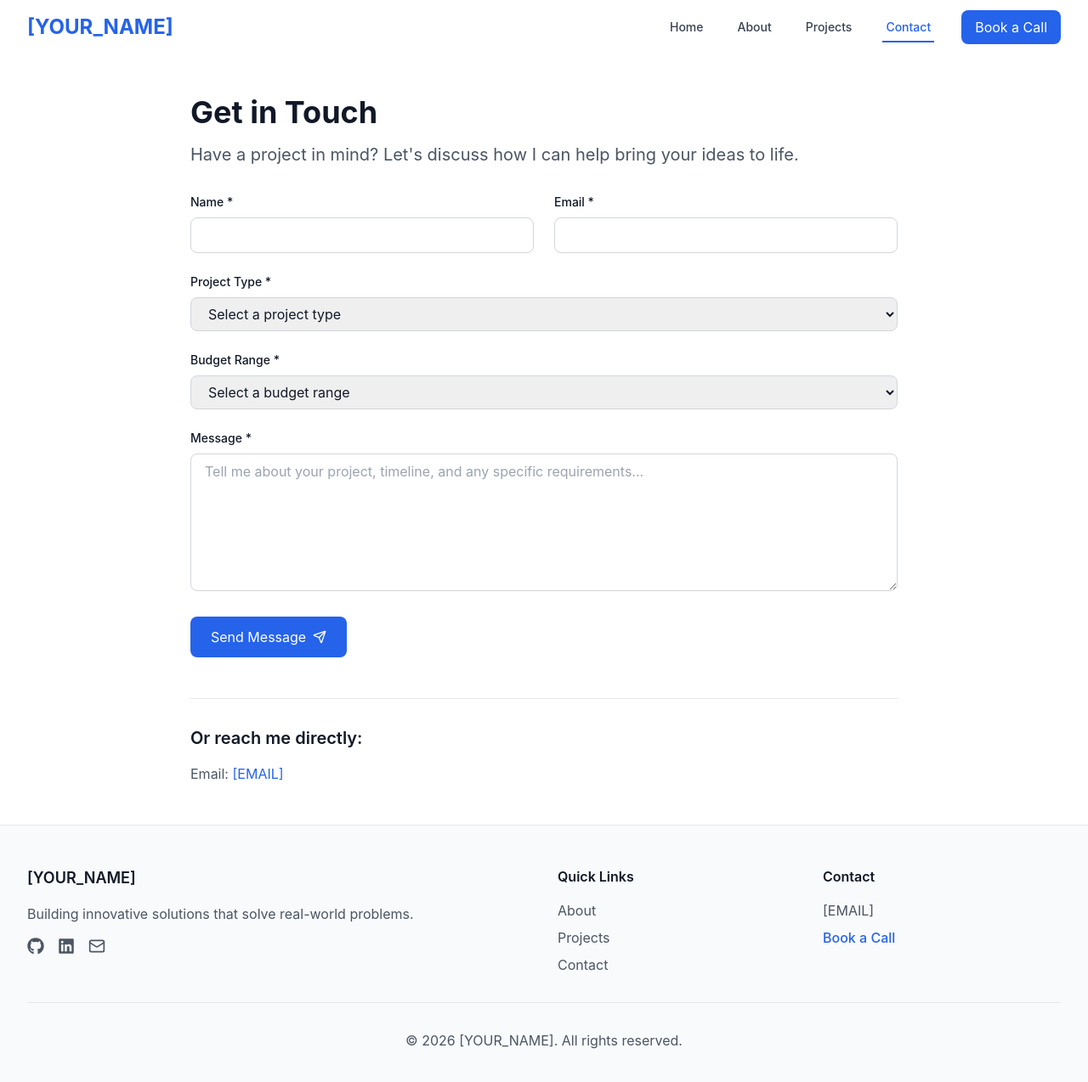
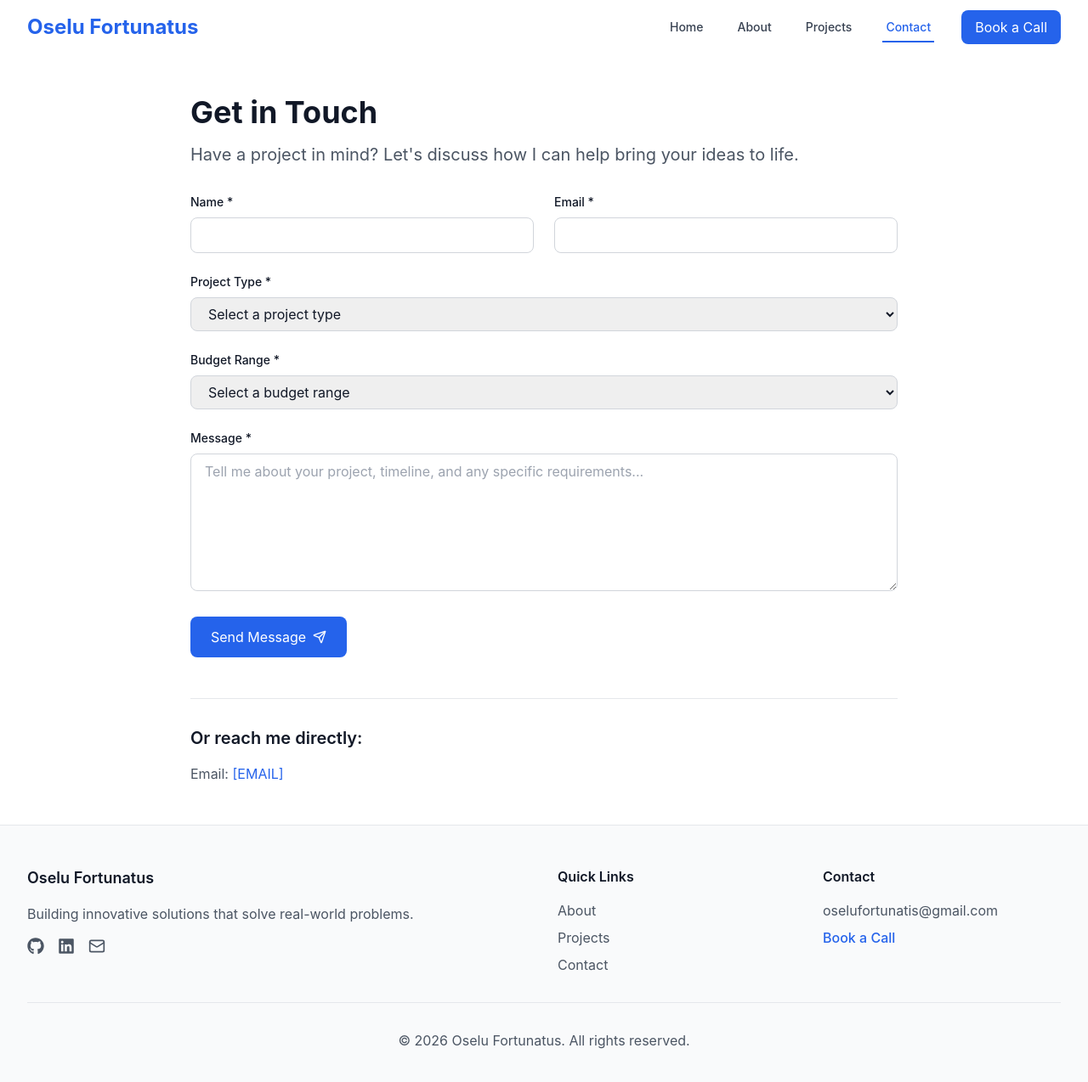
Before and after one commit to Osfoce/osfoce-portfolio, a React (Vite) app: page /contact in a window 1280 px wide. Shown: the top 1274 px of the page at 85% size. Built offline with nearby package versions, Linux system fonts and the light colour scheme.

Commit message:
editted names

```diff
--- a/src/components/Footer.tsx
+++ b/src/components/Footer.tsx
@@ -7,7 +7,7 @@ export default function Footer() {
       <div className="max-w-7xl mx-auto px-4 sm:px-6 lg:px-8 py-12">
         <div className="grid grid-cols-1 md:grid-cols-4 gap-8">
           <div className="col-span-1 md:col-span-2">
-            <h3 className="text-lg font-semibold mb-4">[YOUR_NAME]</h3>
+            <h3 className="text-lg font-semibold mb-4">Oselu Fortunatus</h3>
             <p className="text-gray-600 dark:text-gray-400 mb-4">
               Building innovative solutions that solve real-world problems.
             </p>
@@ -18,7 +18,7 @@ export default function Footer() {
               <a href="[LINKEDIN_LINK]" target="_blank" rel="noopener noreferrer" className="text-gray-600 dark:text-gray-400 hover:text-primary-600">
                 <FaLinkedin size={20} />
               </a>
-              <a href="mailto:[EMAIL]" className="text-gray-600 dark:text-gray-400 hover:text-primary-600">
+              <a href="mailto:oselufortunatis@gmail.com" className="text-gray-600 dark:text-gray-400 hover:text-primary-600">
                 <Mail size={20} />
               </a>
             </div>
@@ -36,7 +36,7 @@ export default function Footer() {
           <div>
             <h4 className="font-semibold mb-4">Contact</h4>
             <ul className="space-y-2">
-              <li className="text-gray-600 dark:text-gray-400">[EMAIL]</li>
+              <li className="text-gray-600 dark:text-gray-400">oselufortunatis@gmail.com</li>
               <li>
                 <button className="text-primary-600 hover:text-primary-700 font-medium">
                   Book a Call
@@ -47,7 +47,7 @@ export default function Footer() {
         </div>
 
         <div className="border-t border-gray-200 dark:border-gray-700 mt-8 pt-8 text-center text-gray-600 dark:text-gray-400">
-          <p>&copy; {new Date().getFullYear()} [YOUR_NAME]. All rights reserved.</p>
+          <p>&copy; {new Date().getFullYear()} Oselu Fortunatus. All rights reserved.</p>
         </div>
       </div>
     </footer>
--- a/src/components/Navbar.tsx
+++ b/src/components/Navbar.tsx
@@ -32,7 +32,7 @@ export default function Navbar() {
       <div className="max-w-7xl mx-auto px-4 sm:px-6 lg:px-8">
         <div className="flex justify-between items-center h-16">
           <Link to="/" className="text-2xl font-bold text-primary-600 dark:text-primary-400">
-            [YOUR_NAME]
+            Oselu Fortunatus
           </Link>
 
           {/* Desktop Navigation */}
--- a/src/pages/HomePage.tsx
+++ b/src/pages/HomePage.tsx
@@ -18,7 +18,7 @@ export default function HomePage() {
           className="max-w-4xl mx-auto text-center"
         >
           <h1 className="text-5xl md:text-7xl font-bold mb-6">
-            Hi, I'm <span className="text-primary-600">[YOUR_NAME]</span>
+            Hi, I'm <span className="text-primary-600">Oselu Fortunatus</span>
           </h1>
           <p className="text-xl md:text-2xl text-gray-600 dark:text-gray-400 mb-8">
             [YOUR_HEADLINE]
```
